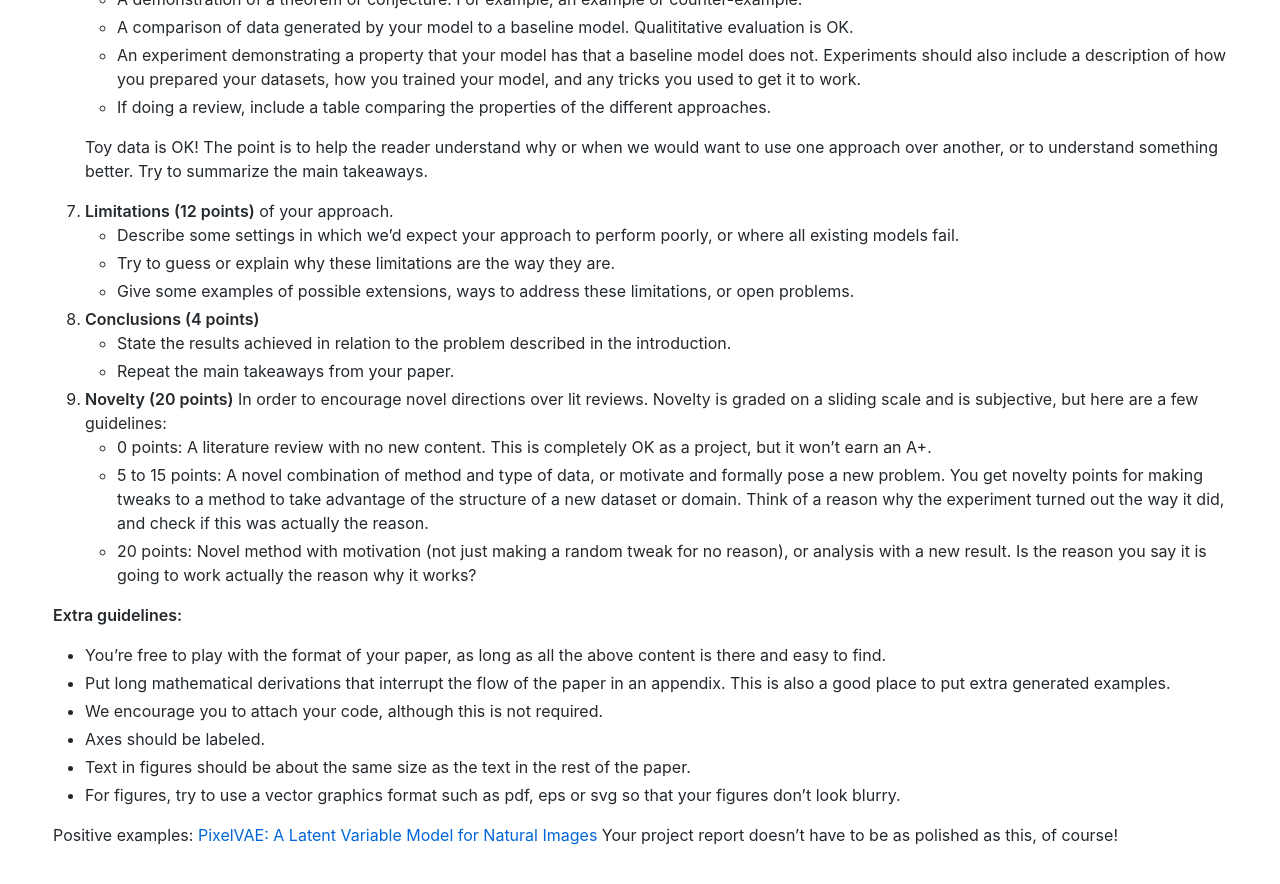
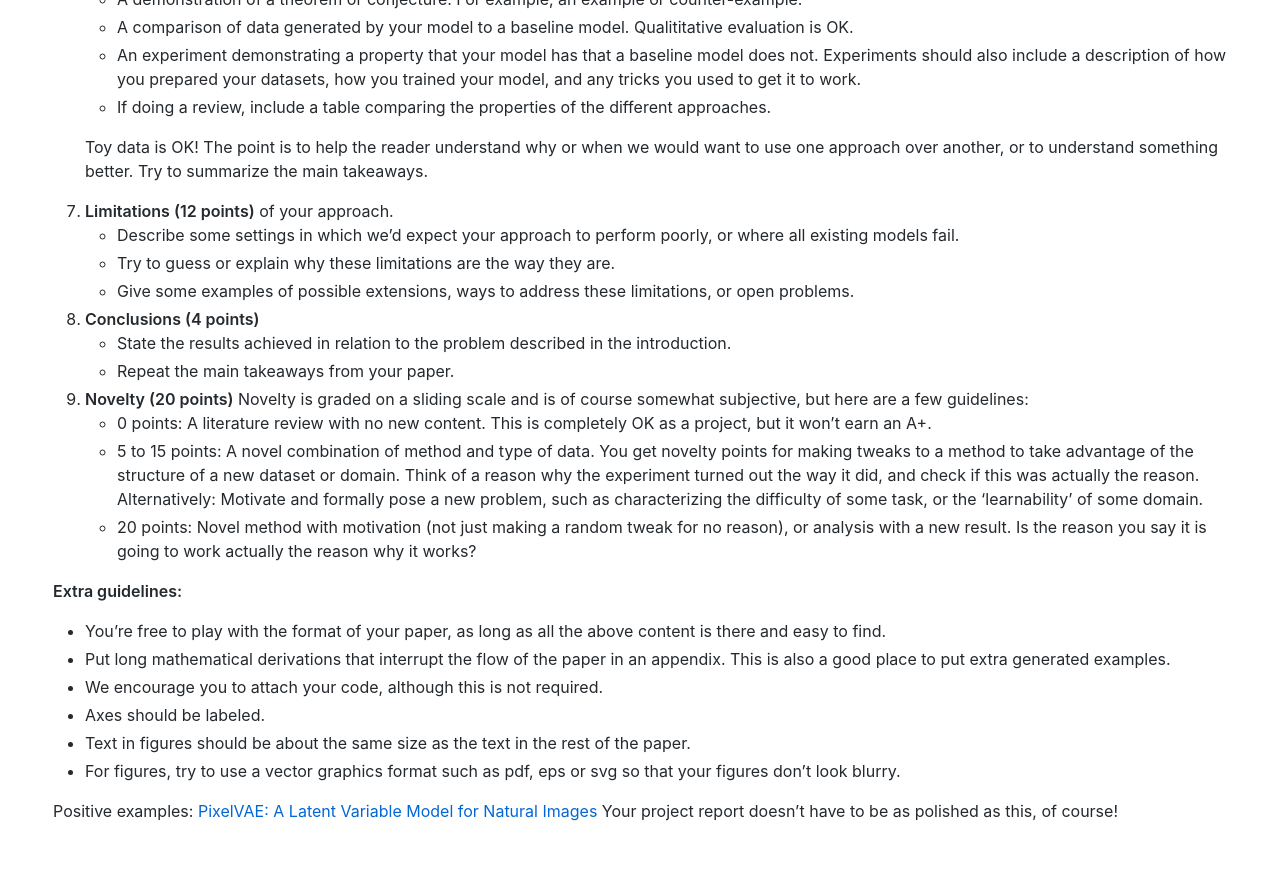
Before and after one commit to duvenaud/learn-discrete, a Jekyll site: the page built from project-rubric.md, in a window 1280 px wide and 900 px high, scrolled down 948 px. Shown: the top 884 px of the window. Built offline with Jekyll 4.4.1, drawn with Linux system fonts in a browser that asks for light colours; our own code applies the rules of GitHub Pages for plain Markdown files.

Commit message:
Update project-rubric.md

```diff
--- a/project-rubric.md
+++ b/project-rubric.md
@@ -48,9 +48,9 @@ Include at least one of:
 	- State the results achieved in relation to the problem described in the introduction.
 	- Repeat the main takeaways from your paper.
 
-9. **Novelty (20 points)** In order to encourage novel directions over lit reviews.  Novelty is graded on a sliding scale and is subjective, but here are a few guidelines:
+9. **Novelty (20 points)** Novelty is graded on a sliding scale and is of course somewhat subjective, but here are a few guidelines:
 	- 0 points: A literature review with no new content.  This is completely OK as a project, but it won't earn an A+.
-	- 5 to 15 points: A novel combination of method and type of data, or motivate and formally pose a new problem.  You get novelty points for making tweaks to a method to take advantage of the structure of a new dataset or domain.  Think of a reason why the experiment turned out the way it did, and check if this was actually the reason.
+	- 5 to 15 points: A novel combination of method and type of data.  You get novelty points for making tweaks to a method to take advantage of the structure of a new dataset or domain.  Think of a reason why the experiment turned out the way it did, and check if this was actually the reason.  Alternatively: Motivate and formally pose a new problem, such as characterizing the difficulty of some task, or the 'learnability' of some domain.
 	- 20 points: Novel method with motivation (not just making a random tweak for no reason), or analysis with a new result.  Is the reason you say it is going to work actually the reason why it works?
 
 
```
